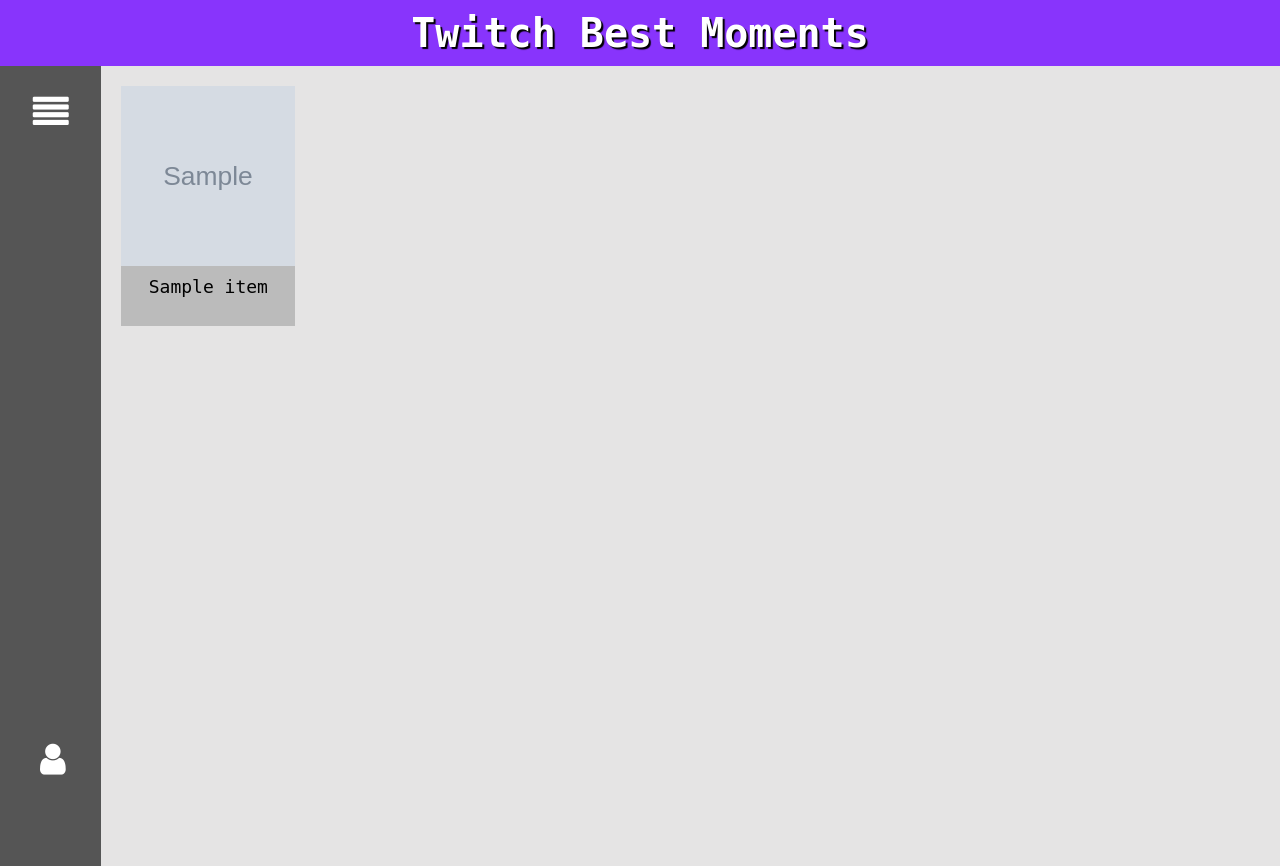
After one commit to Kollego/CourseWork2021, a Flask app: template source/templates/channels.html in a window 1280 px wide. The commit adds this page. Run offline with Flask 2, Linux system fonts and the light colour scheme; the template is opened without the code that fills it: most values are stand-ins (such as "Sample title", 1, 10 or a date in 2020); grey boxes marked "Sample" are stand-in pictures; parts of the project's set-up code (start-up, migrations or seed data) failed here and were passed over.

Commit message:
Dropping video and Channels tab

```diff
--- a/source/routes.py
+++ b/source/routes.py
@@ -1,5 +1,5 @@
 from flask import jsonify, request, render_template, redirect, make_response
-from flask_jwt_extended import create_access_token, get_jwt_identity,\
+from flask_jwt_extended import create_access_token, get_jwt_identity, \
     jwt_required, unset_jwt_cookies, unset_access_cookies, set_access_cookies, get_jwt
 
 from source import app, celery, db, jwt
@@ -85,25 +85,44 @@
 @app.route('/videos', methods=['GET'])
 @jwt_required()
 def videos():
-    # vids = [
-    #     {
-    #         'image': 'https://static-cdn.jtvnw.net/cf_vods/dgeft87wbj63p/9ecf755420932ed0daf1_funspark_csgo_41825646556_1618926743//thumb/thumb0-320x180.jpg',
-    #         'profile': 'https://static-cdn.jtvnw.net/jtv_user_pictures/d207bd33-d461-4262-92b1-b1f327b38fe7-profile_image-70x70.png',
-    #         'name': '(EN) BIG vs Extra Salt | FunSpark: Ulti EU/CIS | by @hugoootv & @justharrygg',
-    #         'author': 'Funspark_CSGO',
-    #         'game': 'Counter-Strike: Global Offensive'
-    #     }
-    # ]
+    channel_id = request.args.get('channel')
+    if channel_id:
+        channel = Author.query.filter_by(id=channel_id).first()
+        channel_name = channel.name
+    else:
+        channel = None
+        channel_name = None
     username = get_jwt_identity()
     user = User.query.filter_by(username=username).first()
-    vids = [v.serialize for v in user.videos]
-    return render_template('videos.html', videos=vids)
+    if channel:
+        vids = []
+        for v in user.videos:
+            if int(channel_id) == v.author_id:
+                vids.append(v.serialize)
+    else:
+        vids = [v.serialize for v in user.videos]
+    return render_template('videos.html', videos=vids, channel_name=channel_name)
+
+
+@app.route('/channels', methods=['GET'])
+@jwt_required()
+def channels():
+    username = get_jwt_identity()
+    user = User.query.filter_by(username=username).first()
+    channels_list = [v.author.serialize for v in user.videos]
+    channels_list = list({v['id']: v for v in channels_list}.values())
+    return render_template('channels.html', channels=channels_list)
 
 
 @app.route('/highlights', methods=['GET'])
 @jwt_required()
 def highlights():
     video_id = request.args.get('id')
+    username = get_jwt_identity()
+    user = User.query.filter_by(username=username).first()
+    if int(video_id) not in [v.id for v in user.videos]:
+        resp = make_response(redirect('/videos'))
+        return resp, 302
     video = Video.query.filter_by(id=int(video_id)).first()
     video_data = video.serialize
     video_data['highlights'] = []
@@ -115,7 +134,7 @@
 
 @app.route('/get-highlights', methods=['POST'])
 @jwt_required()
-def get_post_javascript_data():
+def post_highlights():
     jsdata = request.get_json(force=True)
     data = get_video(jsdata['video-id'])
     if data.get('error'):
@@ -129,6 +148,18 @@
     get_highlights.delay(data, username)
 
     return data
+
+
+@app.route('/drop-video', methods=['POST'])
+@jwt_required()
+def post_drop():
+    jsdata = request.get_json(force=True)
+    username = get_jwt_identity()
+    result = drop_video(jsdata['video-id'], username)
+    if not result:
+        return jsonify(msg=f'Video {jsdata["video-id"]} not found'), 400
+
+    return jsonify(msg='ok')
 
 
 @celery.task(name='__main__.get_highlights')
--- /dev/null
+++ b/source/static/channels-script.js
@@ -0,0 +1,3 @@
+function videos(id) {
+    document.location.href = '/videos?channel='+id
+}
--- /dev/null
+++ b/source/static/channels-style.css
@@ -0,0 +1,42 @@
+@import "layout-style.css";
+
+.grid {
+    display: flex;
+    flex-flow: row wrap;
+    align-content: space-between;
+    justify-content: flex-start;
+}
+
+.channel {
+    width: 15%;
+    min-width: 100px;
+    height: 240px;
+    /*border: 1px solid black;*/
+    background-color: #bbbbbb;
+    margin: 10px;
+    transition: 0.5s;
+
+}
+
+.channel:hover {
+    transform: translatey(10px);
+    background-color: #8834fc;
+}
+
+.channel .image {
+    width: 100%;
+    height: 180px;
+    display: flex;
+    flex-wrap: wrap;
+    align-content: center;
+    justify-content: center;
+}
+
+.channel .name {
+    text-align: center;
+    margin-top: 10px;
+    font-size: 18px;
+    overflow: hidden;
+    text-overflow: ellipsis;
+    white-space: nowrap;
+}
--- a/source/static/layout-script.js
+++ b/source/static/layout-script.js
@@ -85,6 +85,7 @@
         alert('Request failed');
     }
     document.getElementById('login-modal').style.display = 'none';
+    window.location.href = '/'
 }
 
 window.onclick = function (event) {
@@ -96,4 +97,8 @@
     if (event.target == modal_login) {
         modal_login.style.display = 'none';
     }
+    let modal_drop = document.getElementById('drop-modal');
+    if (event.target == modal_drop) {
+        modal_drop.style.display = 'none';
+    }
 }
--- /dev/null
+++ b/source/templates/channels.html
@@ -0,0 +1,30 @@
+{% extends "layout.html" %}
+<html>
+<head>
+    {% block head %}
+        <link href="{{ url_for('static', filename='channels-style.css') }}" rel="stylesheet" type="text/css"/>
+    {% endblock head %}
+</head>
+<body>
+{% block content %}
+    {% if channels|length > 0 %}
+        <div class="grid">
+        {% for item in channels %}
+            <div id="{{ item.id }}" onclick="videos('{{ item.id }}')" class="channel" title="{{ item.name }}">
+                <div class="image"
+                     style="background: #fff url({{ item.image }}) no-repeat center; background-size: cover">
+                </div>
+                <div class="name">
+                    {{ item.name }}
+                </div>
+            </div>
+        {% endfor %}
+    {% else %}
+        <h2>it`s empty here :(</h2>
+    {% endif %}
+</div>
+
+    <script src="{{ url_for('static', filename='channels-script.js') }}"></script>
+{% endblock content %}
+</body>
+</html>
--- a/source/templates/layout.html
+++ b/source/templates/layout.html
@@ -15,7 +15,7 @@
     <a href={{ url_for('home') }}>About</a>
     <hr>
     <a href={{ url_for('videos') }}>Videos</a>
-    <a href="#">Channels</a>
+    <a href={{ url_for('channels') }}>Channels</a>
     <hr>
     <a href="#">Contacts</a>
     <hr>
@@ -38,11 +38,11 @@
             </div>
         </div>
         <div id="logout">
-        <div id='greetings' class="login-labels"></div>
-        <div onclick="logout()" class="btn-get">
-            Log out
+            <div id='greetings' class="login-labels"></div>
+            <div onclick="logout()" class="btn-get">
+                Log out
+            </div>
         </div>
-            </div>
     </div>
 </div>
 
```
Also changed, not shown: source/models.py (+8 -0 lines), source/static/highlights-scripts.js (+42 -2 lines), source/static/highlights-style.css (+37 -0 lines), source/static/videos-script.js (+5 -4 lines), source/static/videos-style.css (+2 -12 lines), source/templates/highlights.html (+23 -1 lines), source/templates/videos.html (+7 -2 lines), source/utils.py (+9 -0 lines).
